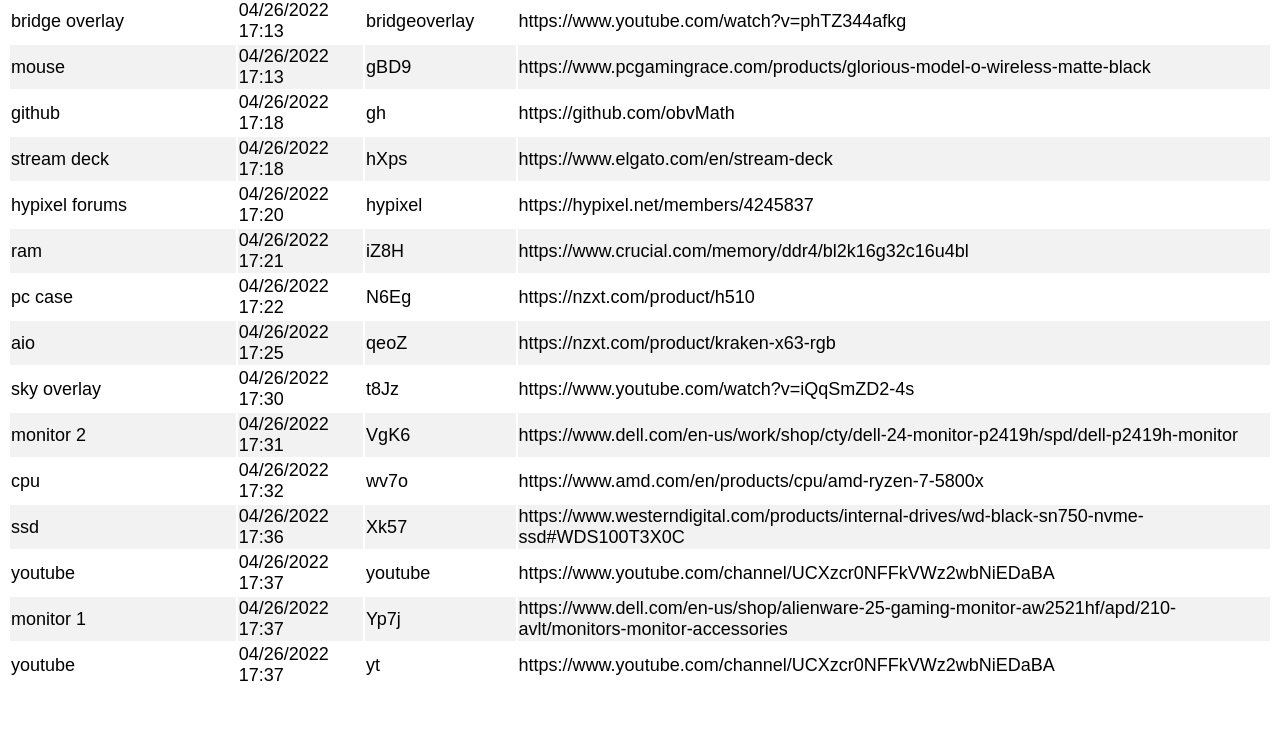
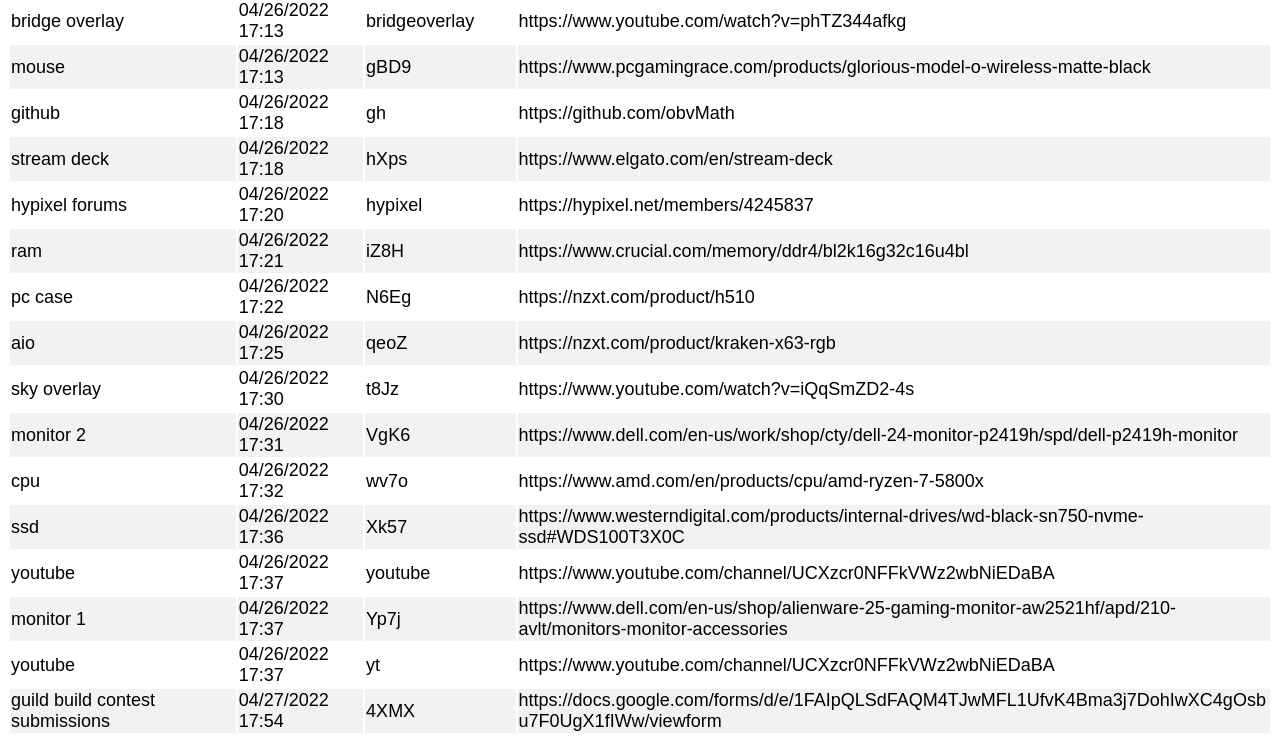
Before and after one commit to obvMath/l.obvMath.com, a plain HTML site: page links/index.html in a window 1280 px wide. Shown: the part 376-1119 px from the top of the page. Before the commit the page ends 1073 px from the top, so only its background shows below. Drawn offline with Linux system fonts and the light colour scheme.

Commit message:
added https://x.obvMath.com/4XMX

```diff
--- a/links/index.html
+++ b/links/index.html
@@ -35,7 +35,8 @@
         </tr>
         <tr>
             <td>steelseries arctis prime</td>
-            <td>04/26/2022 16:45</td><td>7XQy</td>
+            <td>04/26/2022 16:45</td>
+            <td>7XQy</td>
             <td><a href="https://steelseries.com/gaming-headsets/arctis-prime" target="_blank">https://steelseries.com/gaming-headsets/arctis-prime</a></td>
         </tr>
         <tr>
@@ -164,3 +165,9 @@
             <td>yt</td>
             <td><a href="https://www.youtube.com/channel/UCXzcr0NFFkVWz2wbNiEDaBA" target="_blank">https://www.youtube.com/channel/UCXzcr0NFFkVWz2wbNiEDaBA</a></td>
         </tr>
+        <tr>
+            <td>guild build contest submissions</td>
+            <td>04/27/2022 17:54</td>
+            <td>4XMX</td>
+            <td><a href="https://docs.google.com/forms/d/e/1FAIpQLSdFAQM4TJwMFL1UfvK4Bma3j7DohIwXC4gOsbu7F0UgX1fIWw/viewform" target="_blank">https://docs.google.com/forms/d/e/1FAIpQLSdFAQM4TJwMFL1UfvK4Bma3j7DohIwXC4gOsbu7F0UgX1fIWw/viewform</a></td>
+        </tr>
```
Also changed, not shown: 4XMX/index.html (added, +1 -0 lines).
